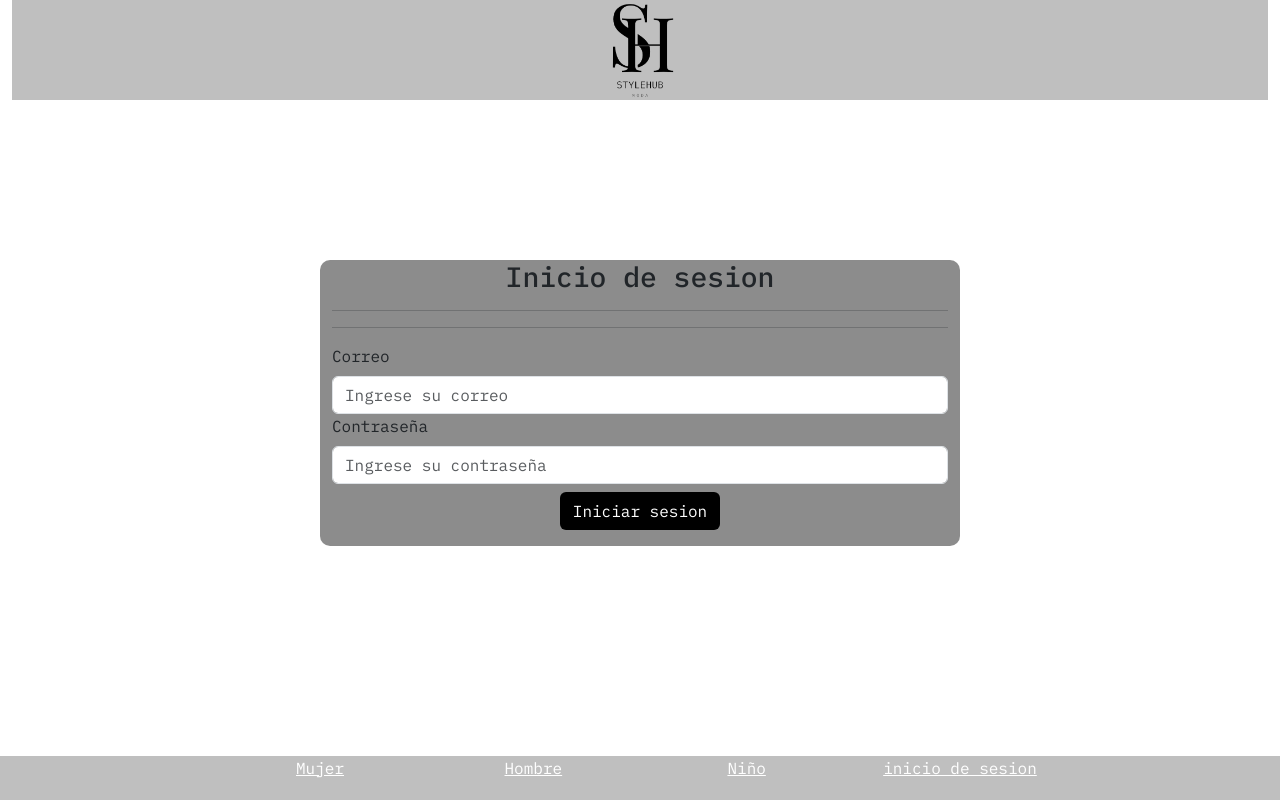
After one commit to YuriDuran/StyleHub, a PHP site: page /inicio_sesion.php in a window 1280 px wide. The commit adds this page. Run offline with PHP 8.4, Linux system fonts and the light colour scheme.

Commit message:
inicio de sesion

```diff
--- /dev/null
+++ b/Programa/Outfit/Style/inicio_sesion.css
@@ -0,0 +1,62 @@
+/*TODO Importar fuente */
+@import url('https://fonts.googleapis.com/css2?family=IBM+Plex+Mono:ital,wght@0,100;0,200;0,300;0,400;0,500;0,600;0,700;1,100;1,200;1,300;1,400;1,500;1,600;1,700&display=swap');
+
+/*! Aqui se encuentra el css general */
+* {
+    box-sizing: border-box;
+    font-family: "IBM Plex Mono", monospace;
+}
+
+html,
+
+body {
+    height: 100%;
+}
+
+/*! Aqui se encuentra el css del header */
+header {
+    background-color: rgba(128, 128, 128, 0.5);
+}
+
+.logo {
+    height: 100px;
+    width: 100px;
+}
+
+/** Aqui se encuentra el css del cuerpo */
+.separador{
+    height: 10em;
+}
+
+.fondoF{
+    background-color: rgba(128, 128, 128, 0.9);
+    border-radius: 10px;
+}
+
+.inicio{
+    background-color: black !important;
+    color: white !important;
+}
+
+.error{
+    background-color: rgba(255, 0, 0, 0.5);
+    color: black;
+    padding: 10px;
+    width: 95%;
+    border-radius: 5px;
+    margin: 20px auto;
+}
+
+/*! Aqui se encuentra el css del footer */
+footer {
+    color: white;
+    position: fixed;
+    bottom: 0px;
+    height: 44px;
+    width: 100%;
+    background: rgba(128, 128, 128, 0.5);
+}
+
+footer div .row .col-md-4 {
+    margin-top: 10px;
+}
--- a/Programa/Outfit/Template/Footer.php
+++ b/Programa/Outfit/Template/Footer.php
@@ -1,15 +1,32 @@
 <!--Aqui se encuentra el footer de la pagina -->
 <footer class="row">
 
-    <div class="col-md-4"></div>
+    <div class="col-md-2"></div>
 
-    <div class="col-md-4">
+    <div class="col-md-8">
         <div class="row text-center">
-            <a href="catalogoM.php" style="color:#fff" class="col-md-4"> Mujer </a>
-            <a href="catalogoH.php" style="color:#fff" class="col-md-4"> Hombre </a>
-            <a class="col-md-4" style="color:#fff"> Niñex </a>
+            <a href="catalogoM.php" style="color:#fff" class="col-md-3"> Mujer </a>
+            <a href="catalogoH.php" style="color:#fff" class="col-md-3"> Hombre </a>
+            <a class="col-md-3" style="color:#fff"> Niño </a>
+            <?php
+            session_start(); // Asegúrate de tener esto al principio de tu archivo PHP
+
+            // Verificar si la variable de sesión 'user' está configurada
+            if (isset($_SESSION['nombre'])) {
+                $si = "col-md-3";
+                // Mostrar contenido si el usuario ha iniciado sesión
+                echo "<p class=". $si .">Bienvenido, " . htmlspecialchars($_SESSION['nombre']) . "</p>";
+                ?>
+                <a href="cerrar_sesion.php" style="color:#fff" class="col-md-3">cerrar</a>
+                <?php
+            } else {
+                ?>
+                <a href="inicio_sesion.php" style="color:#fff" class="col-md-3">inicio de sesion</a>
+                <?php
+            }
+            ?>
         </div>
     </div>
 
-    <div class="col-md-4"></div>
+    <div class="col-md-2"></div>
 </footer>
--- a/Programa/Outfit/Template/Header2.php
+++ b/Programa/Outfit/Template/Header2.php
@@ -1,5 +1,5 @@
 <header>
     <div class="text-center">
-        <a href="../index.php"><img src="img/StyleHubLogo.png" class="logo"></a>
+        <a href="index.php"><img src="img/StyleHubLogo.png" class="logo"></a>
     </div>
 </header>
--- a/Programa/Outfit/index.php
+++ b/Programa/Outfit/index.php
@@ -27,7 +27,7 @@ require_once 'function.php'
                 <a href="catalogo.php">catalogo</a>
             </div>
             <div class="col-md-3 text-center">
-                <a href="producto.php">sos</a>
+                <a href="producto.php">producto</a>
             </div>
 
             <!-- Separador de pagina -->
--- /dev/null
+++ b/Programa/Outfit/inicio_sesion.php
@@ -0,0 +1,66 @@
+<?php
+require_once 'function.php';
+require_once 'conexion.php';
+?>
+
+<!-- Aqui se encuentra el head de html de la pagina -->
+<?php render_template('head', 'inicio_sesion.css'); ?>
+
+<body class="fondoT">
+    <div class="container-fluid">
+        <!-- Aqui se encuentra el header de la pagina -->
+        <?php render_template('Header2'); ?>
+
+        <!-- Aqui se encuentra el cuerpo de la pagina -->
+        <main class="row ">
+
+            <div class="col-md-12 separador"></div>
+
+            <div class="col-md-3"></div>
+
+            <!-- Cuerpo Formulario -->
+            <div class="col-md-6 fondoF">
+                <h3 class="text-center">Inicio de sesion</h3>
+
+                <hr>
+                <?php
+                    if(isset($_GET['error'])) {
+                    ?>
+                    <p class="error"></p>
+                        <?php
+                        echo $_GET['error']
+                        ?>
+                        <?php
+                    }
+                ?>
+                <hr>
+
+                <form action="logica/inicio_sesion.php" method="POST">
+                    <div class="row">
+                        <div class="col-md-12">
+                            <label for="correo" class="form-label">Correo</label>
+                            <input type="text" name="correo" placeholder="Ingrese su correo" class="form-control">
+                        </div>
+                        <div class="col-md-12">
+                            <label for="pass" class="form-label">Contraseña</label>
+                            <input type="text" name="pass" placeholder="Ingrese su contraseña" class="form-control">
+                        </div>
+                        <div class="col-md-12 mt-2 text-center">
+                            <button type="submit" class="btn inicio">Iniciar sesion</button>
+                        </div>
+                    </div>
+                </form>
+            </div>
+
+            <div class="col-md-3"></div>
+
+            <div class="col-md-12 separador"></div>
+        </main>
+
+        <!-- Aqui se encuentra el footer de la pagina -->
+        <?php render_template('Footer'); ?>
+    </div>
+
+    <script src="https://cdn.jsdelivr.net/npm/bootstrap@5.3.3/dist/js/bootstrap.bundle.min.js" integrity="sha384-YvpcrYf0tY3lHB60NNkmXc5s9fDVZLESaAA55NDzOxhy9GkcIdslK1eN7N6jIeHz" crossorigin="anonymous"></script>
+
+</body>
```
Also changed, not shown: Programa/Outfit/logica/cerrar_sesion.php (added, +8 -0 lines), Programa/Outfit/logica/inicio_sesion.php (added, +60 -0 lines).
